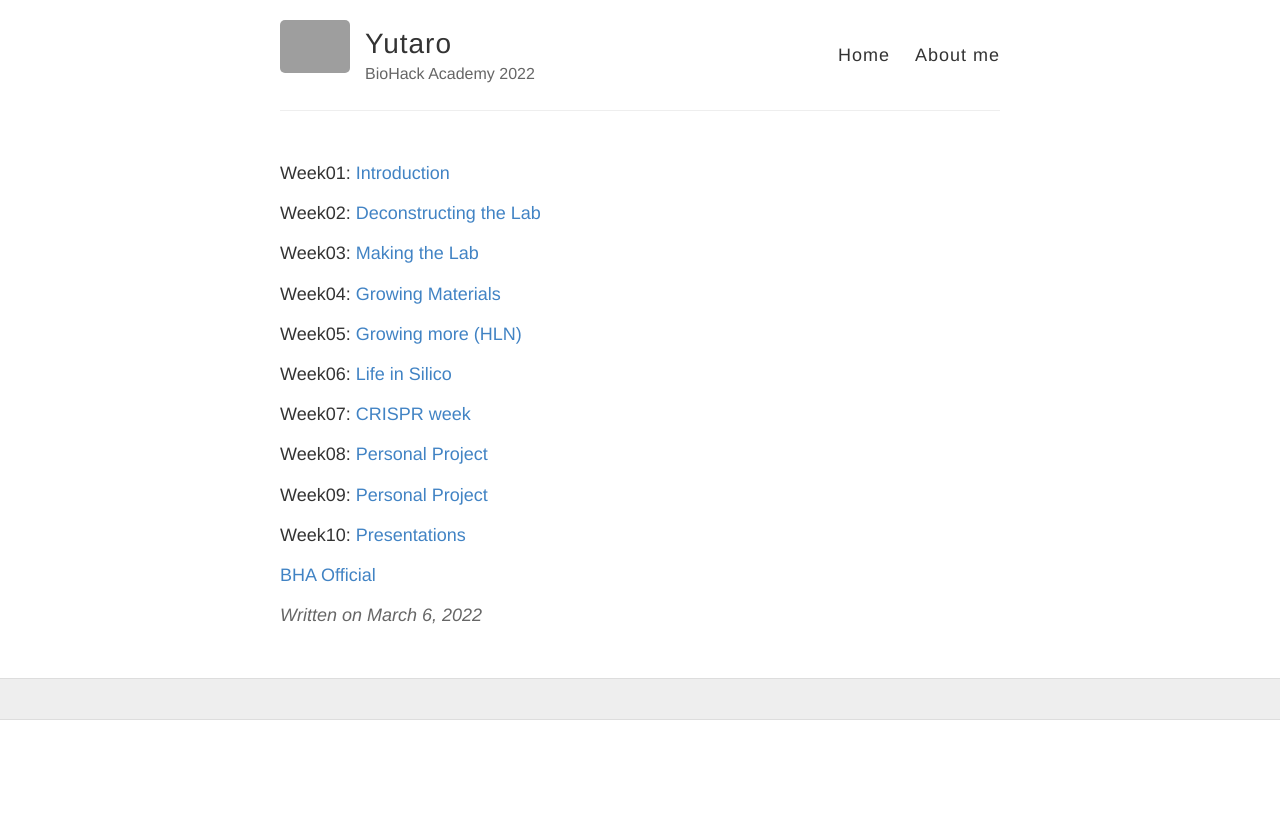
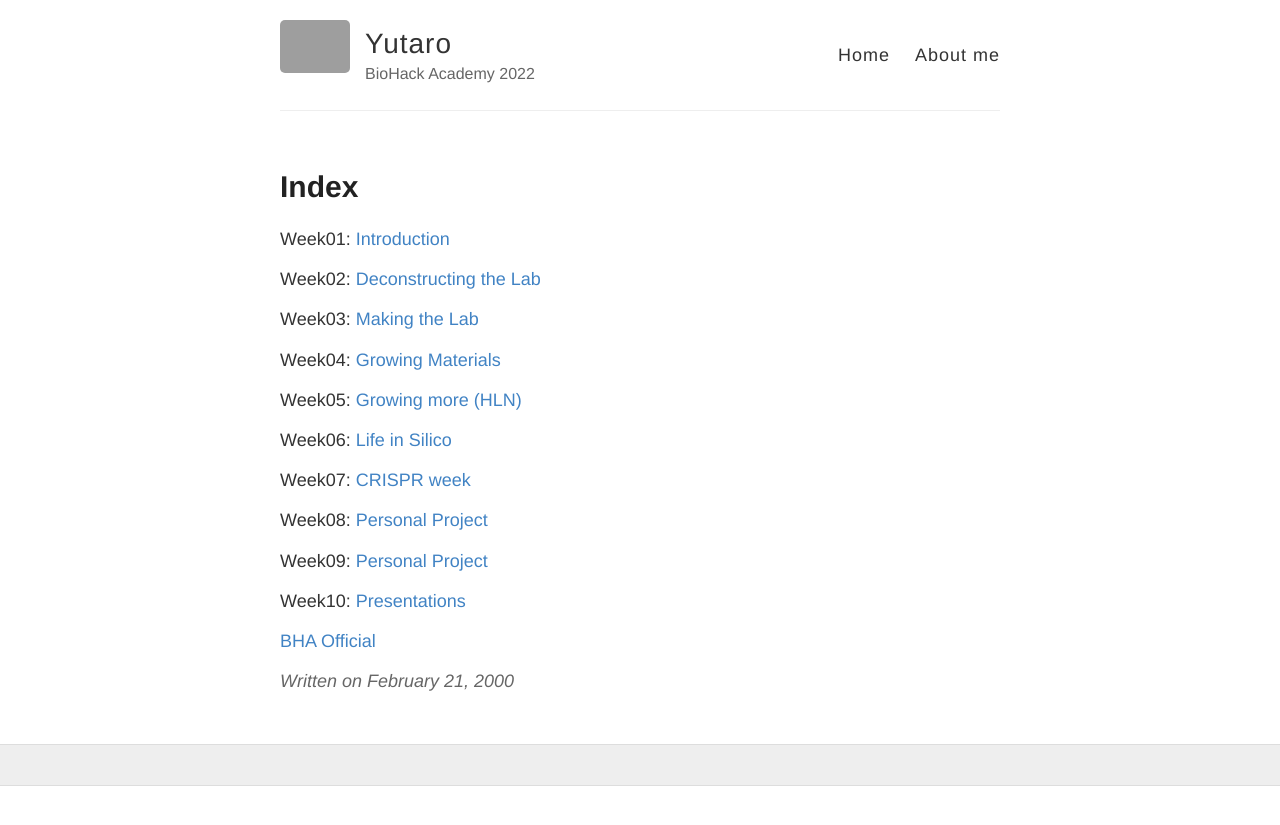
Before and after one commit to ytr0221/ytr0221.github.io, a Jekyll site: the page built from _posts/2000-2-21-Index.md, in a window 1280 px wide. Shown: the top 825 px of the page. Built offline with Jekyll 4.4.1, drawn with Linux system fonts in a browser that asks for light colours; our own code applies the rules of GitHub Pages for plain Markdown files; grey boxes are pictures that could not be loaded.

Commit message:
Update and rename 2000-2-21-***.md to 2000-2-21-Index.md

```diff
--- a/_posts/2000-2-21-***.md
+++ b/_posts/2000-2-21-Index.md
@@ -1,6 +1,6 @@
 ---
 layout: post
-title: *
+title:
 ---
 
 Week01: [Introduction](www.google.com)
```
